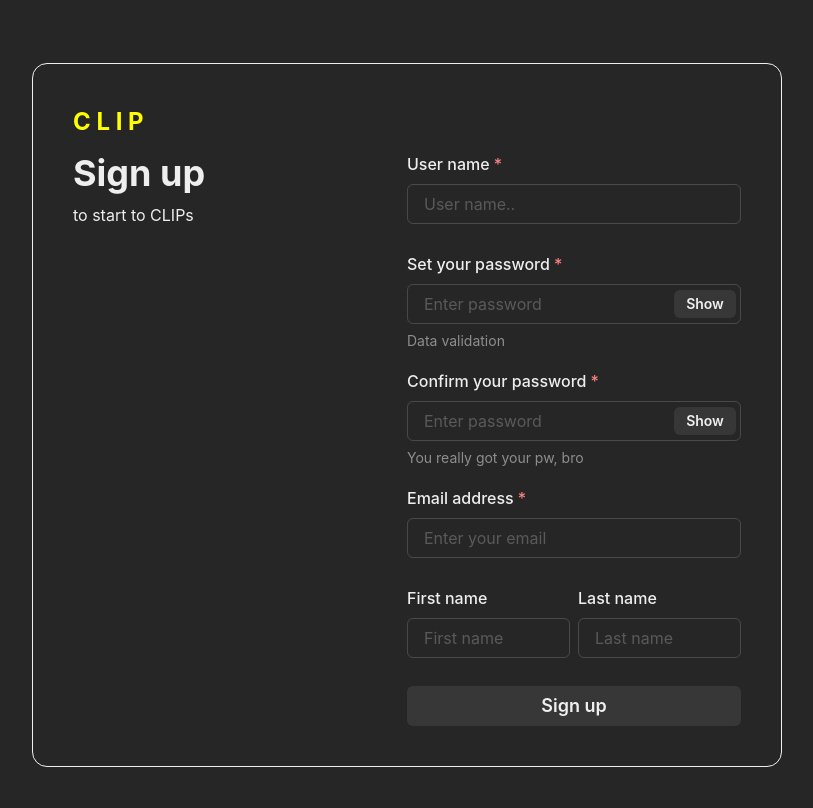
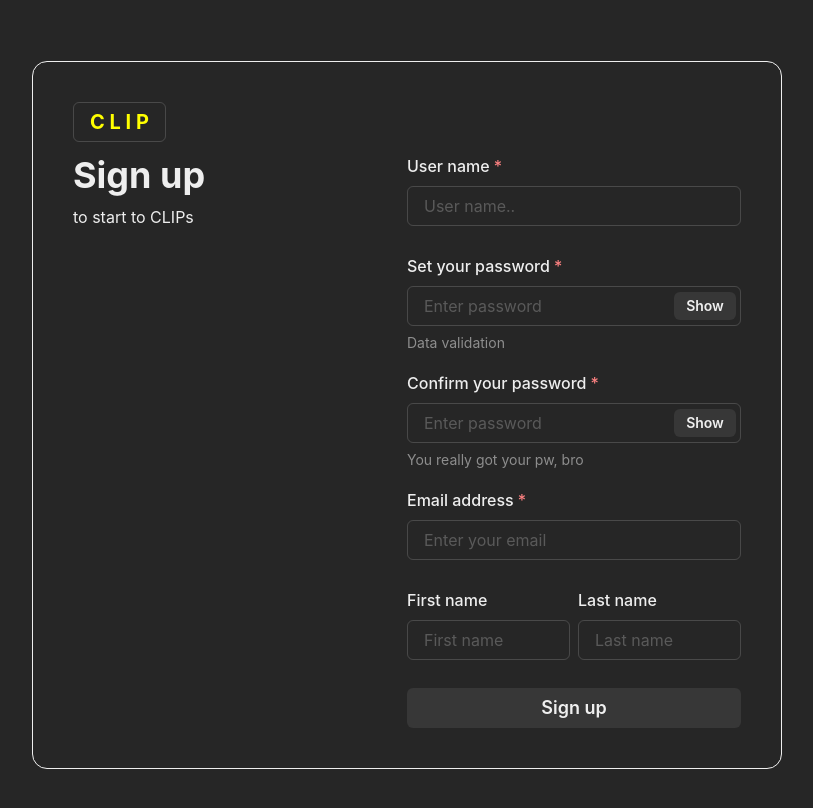
Before and after one commit to lqfeng2022/clip-hub, a React (Vite) app: page /user/signup in a window 1280 px wide. Shown: the top 808 px of the page, without its empty margins (233-1046 px from the left). Built offline with nearby package versions, Linux system fonts and the light colour scheme; no server answers.

Commit message:
style changes

```diff
--- a/src/components/ClipHeading.tsx
+++ b/src/components/ClipHeading.tsx
@@ -17,7 +17,7 @@ const ClipHeading = () => {
   const heading = `${language?.title || ''} ${genre?.title || ''} Clips `
 
   return (
-    <Heading my={5} fontSize='3xl'>
+    <Heading my={5} fontSize='4xl'>
       {heading}
     </Heading>
   )
--- a/src/components/Logo.tsx
+++ b/src/components/Logo.tsx
@@ -4,7 +4,7 @@ const Logo = () => {
   return (
     <Text
       as='b'
-      fontSize='2xl'
+      fontSize='xl'
       color='yellow'
       whiteSpace='nowrap'
     >
--- a/src/components/NavBar.tsx
+++ b/src/components/NavBar.tsx
@@ -16,7 +16,7 @@ const NavBar = () => {
       <Link to='/'>
         <Logo/>
       </Link>
-      <Badge variant='solid' fontSize='0.9em'>
+      <Badge variant='solid' fontSize='1em' colorScheme='gray'>
         expression
       </Badge>
       <SearchInput/>
--- a/src/components/SignContainer.tsx
+++ b/src/components/SignContainer.tsx
@@ -1,4 +1,4 @@
-import { Box, Flex, Stack } from '@chakra-ui/react'
+import { Box, Button, Flex, Stack } from '@chakra-ui/react'
 import { ReactNode } from 'react'
 import Logo from './Logo'
 import { Link } from 'react-router-dom'
@@ -22,7 +22,11 @@ const SignContainer = ({ children }: Props) => {
         m={{md: '40px 12px'}}
       >
         <Stack p={10} gap={3}>
-          <Link to='/'><Logo/></Link>
+          <Link to='/'>
+            <Button variant='outline'>
+              <Logo/>
+            </Button>
+          </Link>
           {children}
         </Stack>
       </Box>
```
